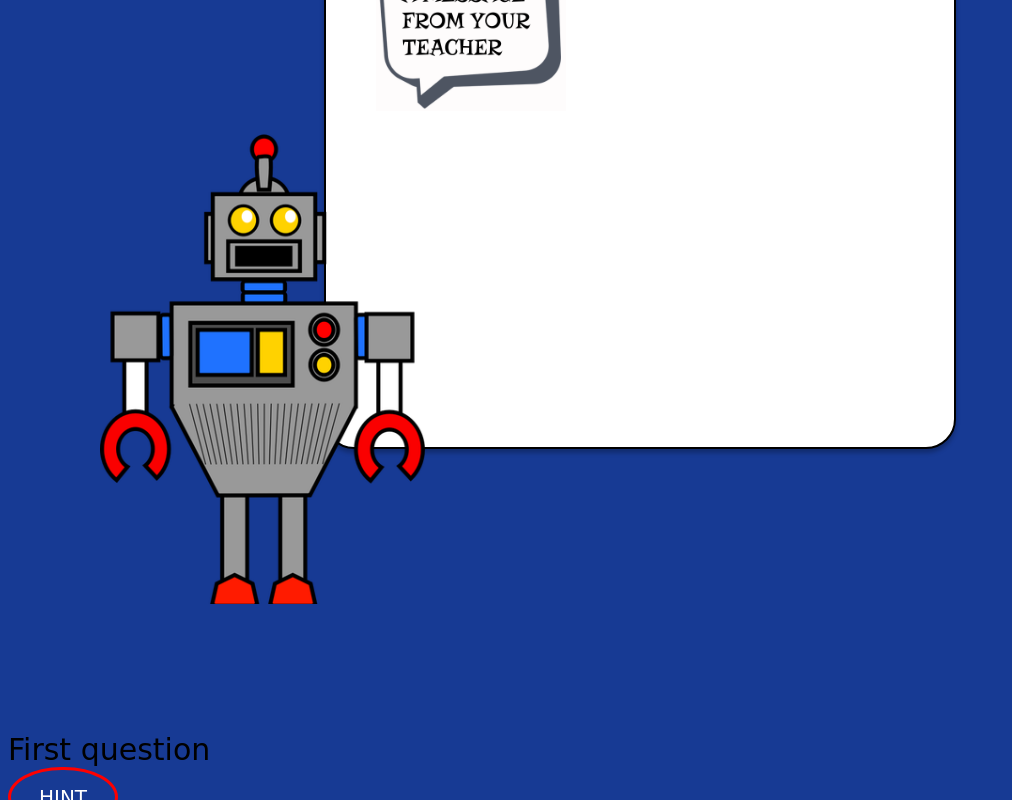
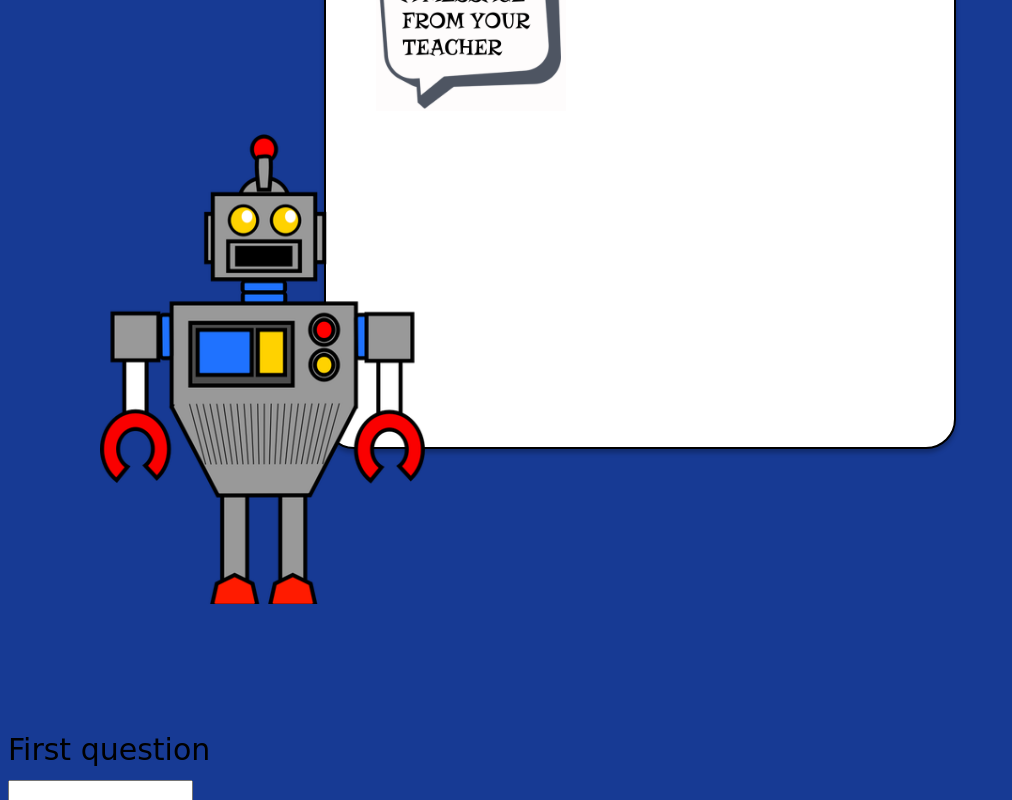
Before and after one commit to jacobpaine/tiny-quiz, a website: page index.html in a window 1280 px wide. Both pictures are taken after a click on the button "Start Quiz". Shown: the part 196-996 px from the top of the page, without its empty margins (0-1012 px from the left). Drawn offline with Linux system fonts and the light colour scheme; a web font is replaced by a local one.

Commit message:
Adds an input box for answers

```diff
--- a/index.html
+++ b/index.html
@@ -39,7 +39,6 @@
 		<div id="question-box"></div>
 		<div id="hint-box"></div>
 		<div id="answer-box">
-			<div id="officialAnswer"></div>
 			<div id="studentAnswer"></div>
 		</div>
 		<div class="hint-button"></div>
@@ -79,18 +78,18 @@
 				const location = session.location;
 				let hint = sessionStorage.getItem("currentHint");
 				const answer = session.answer;
-				questionBox.innerText = data.questions[location];
-				// if hints create option to loadHints / else check if results
-				if (location === "results") {
+
+				// if !results make button to loadHints / else check if results
+				if (location !== "results") {
+					if (data.hints[location].length > 0) {
+						hintButton.innerHTML = `<button id="hint-button">HINT</button>`;
+					}
+					questionBox.innerHTML += `<div id="question">${data.questions[location]}</div>`;
+					answerBox.innerHTML += `<input type='text'></input>`;
+				} else {
+					hintButton.innerHTML = "";
 					const results = sessionStorage;
 					console.log("results:", results);
-				} else if (data.hints[location].length > 0) {
-					hintButton.innerHTML = `<button id="hint-button">HINT</button>`;
-				}
-
-				if (answer) {
-					// loadAnswers from sessionStorage in case they are coming back to this question
-					// answerBox.innerText = data.answers[location];
 				}
 			}
 
```
